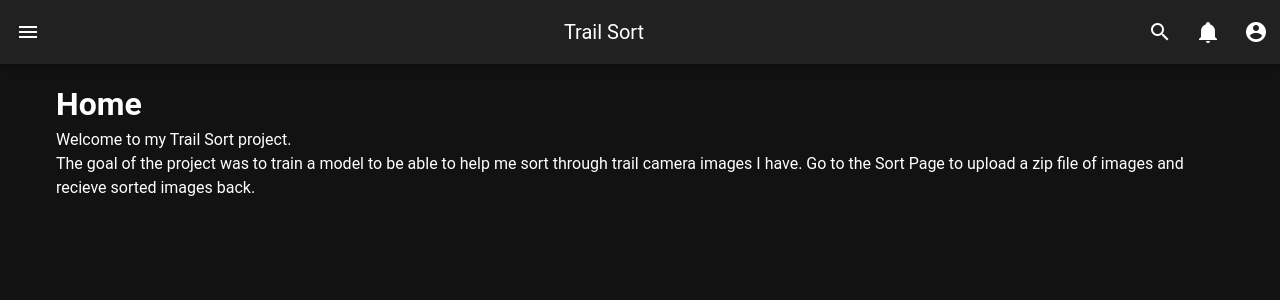
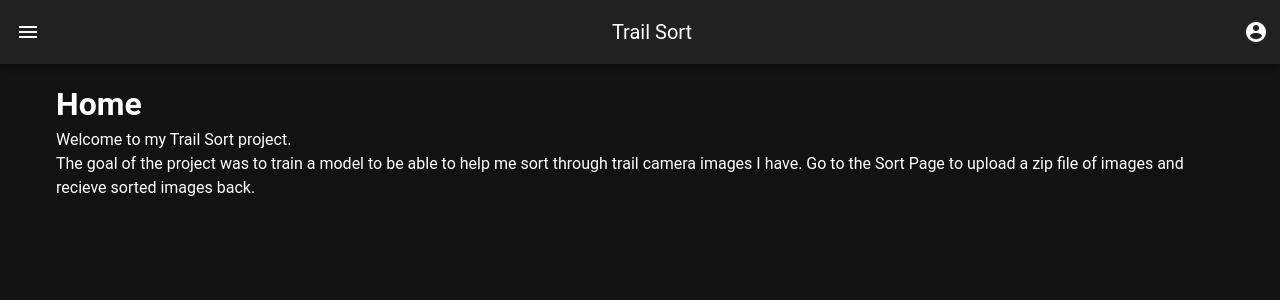
Before and after one commit to NathanLord/TrailSort, a Vue app in the folder FrontEnd/: page / in a window 1280 px wide. Shown: the top 300 px of the page. Built offline with nearby package versions, Linux system fonts and the light colour scheme.

Commit message:
Cleaning tree

```diff
--- a/FrontEnd/src/components/MenuComponent.vue
+++ b/FrontEnd/src/components/MenuComponent.vue
@@ -5,14 +5,6 @@
 
       <v-toolbar-title  class="text-center flex-grow-1">Trail Sort</v-toolbar-title>
 
-
-      <v-btn icon>
-        <v-icon>mdi-magnify</v-icon>
-      </v-btn>
-
-      <v-btn icon>
-        <v-icon>mdi-bell</v-icon>
-      </v-btn>
 
       <router-link to="/user">
         <v-btn icon color="white">
```
Also changed, not shown: FrontEnd/src/components/FileUpload.vue (line endings or trailing spaces), 1 other file (tests, documents, lock files or other folders).
